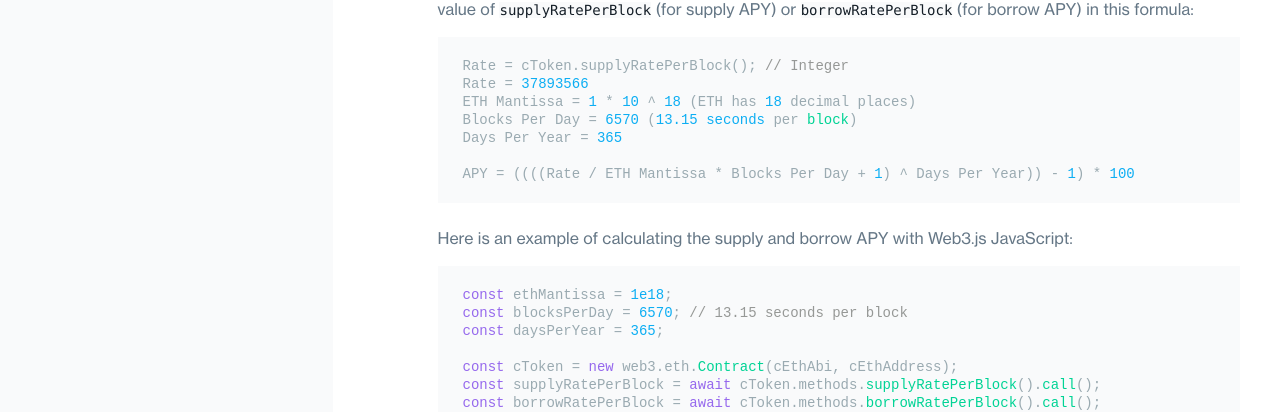
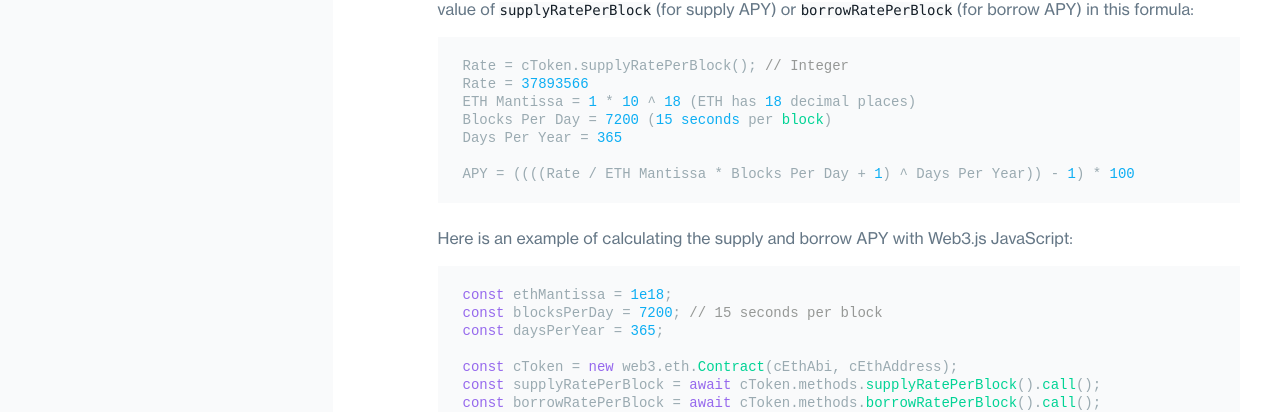
Before and after one commit to compound-finance/compound-finance.github.io, a Jekyll site: the page built from docs/pages/v2/getting-started.md, in a window 1280 px wide and 900 px high, scrolled down 5457 px. Shown: the part 379-791 px from the top of the window. Built offline with Jekyll 4.4.1, drawn with Linux system fonts in a browser that asks for light colours.

Commit message:
updated the blocks per second (#27)

````diff
--- a/docs/pages/v2/getting-started.md
+++ b/docs/pages/v2/getting-started.md
@@ -187,7 +187,7 @@ The Annual Percentage Yield (APY) for supplying or borrowing in each market can
 Rate = cToken.supplyRatePerBlock(); // Integer
 Rate = 37893566
 ETH Mantissa = 1 * 10 ^ 18 (ETH has 18 decimal places)
-Blocks Per Day = 6570 (13.15 seconds per block)
+Blocks Per Day = 7200 (15 seconds per block)
 Days Per Year = 365
 
 APY = ((((Rate / ETH Mantissa * Blocks Per Day + 1) ^ Days Per Year)) - 1) * 100
@@ -197,7 +197,7 @@ Here is an example of calculating the supply and borrow APY with Web3.js JavaScr
 
 ```js
 const ethMantissa = 1e18;
-const blocksPerDay = 6570; // 13.15 seconds per block
+const blocksPerDay = 7200; // 15 seconds per block
 const daysPerYear = 365;
 
 const cToken = new web3.eth.Contract(cEthAbi, cEthAddress);
````
